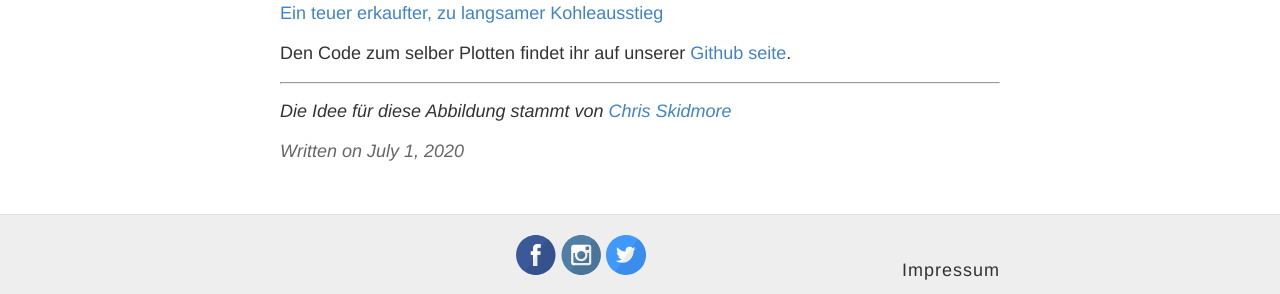
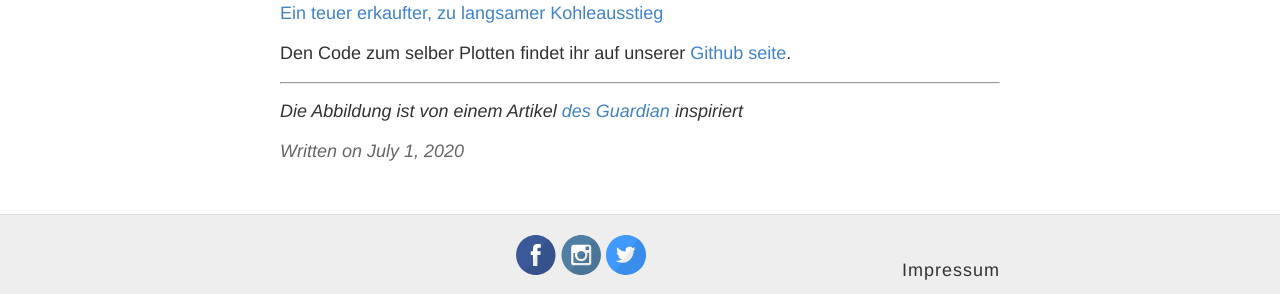
Before and after one commit to s4f-leipzig/s4f-leipzig.github.io, a Jekyll site: the page built from _posts/2020-07-01-Energystripes.md, in a window 1280 px wide. Shown: the part 1042-1336 px from the top of the page. Built offline with Jekyll 4.4.1, drawn with Linux system fonts in a browser that asks for light colours.

Commit message:
Update 2020-07-01-Energystripes.md

```diff
--- a/_posts/2020-07-01-Energystripes.md
+++ b/_posts/2020-07-01-Energystripes.md
@@ -20,4 +20,4 @@ Den Code zum selber Plotten findet ihr auf unserer [Github seite](https://github
 
 ---
 
-*Die Idee für diese Abbildung stammt von [Chris Skidmore](https://twitter.com/CSkidmoreUK/status/1270589139314974721?s=19)*
+*Die Abbildung ist von einem Artikel [des Guardian](https://www.theguardian.com/business/2020/apr/28/britain-breaks-record-for-coal-free-power-generation) inspiriert*
```
